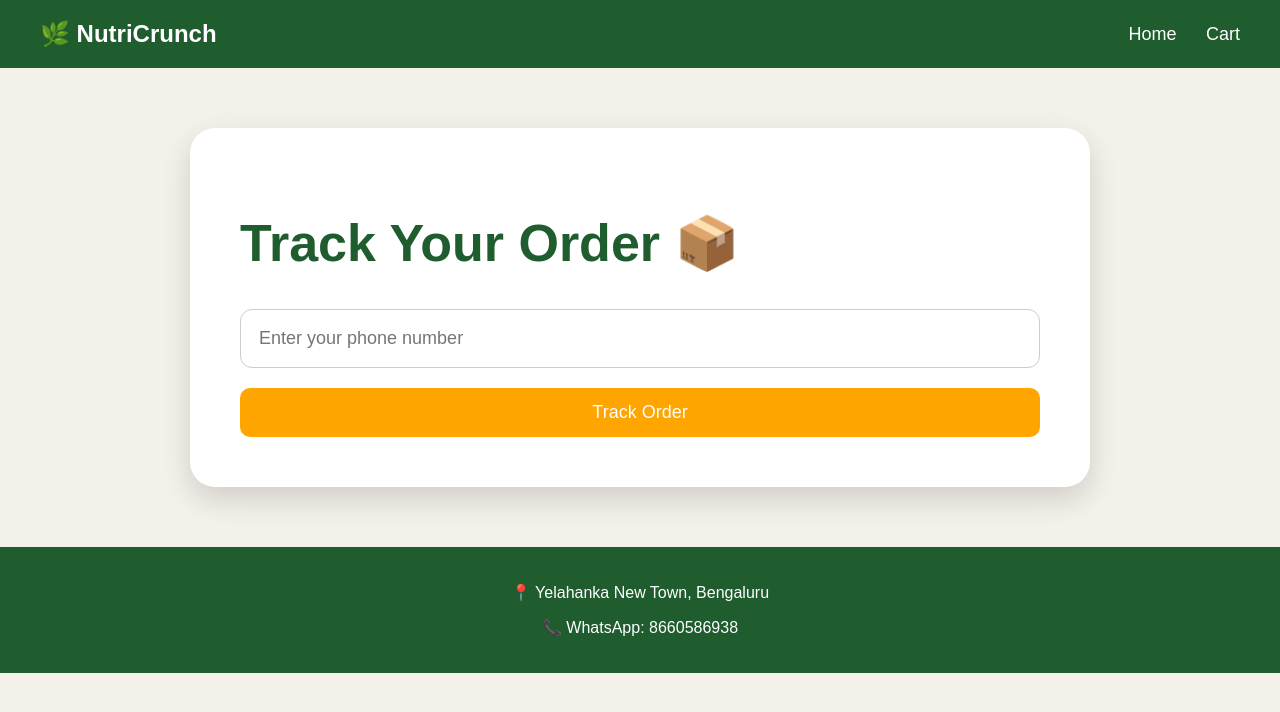
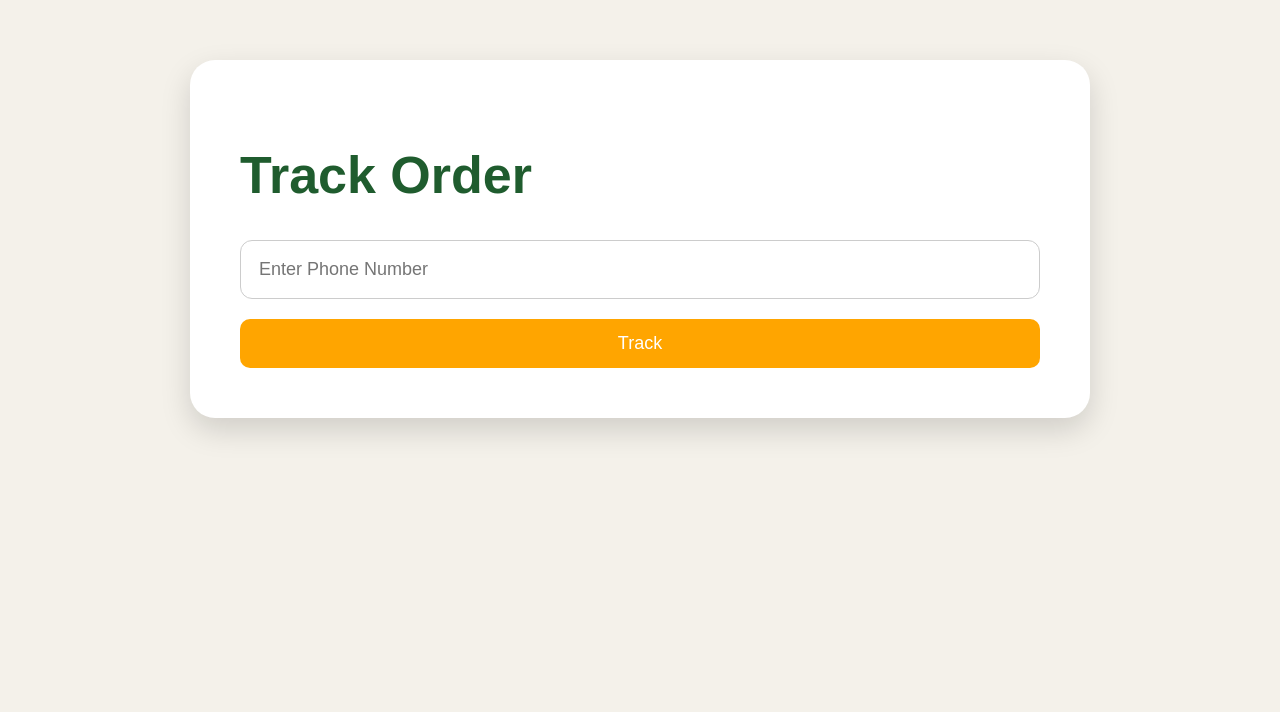
Before and after one commit to Teju-B2003/NutriCrunch, a Flask app: page /track in a window 1280 px wide. Shown: the top 712 px of the page. Run offline with Flask 3, Linux system fonts and the light colour scheme.

Commit message:
Update track.html

```diff
--- a/templates/track.html
+++ b/templates/track.html
@@ -1,77 +1,31 @@
 <!DOCTYPE html>
-<html lang="en">
+<html>
 <head>
-    <meta charset="UTF-8">
-    <meta name="viewport" content="width=device-width, initial-scale=1.0">
-    <title>Track Order | NutriCrunch</title>
+    <title>Track Order</title>
     <link rel="stylesheet" href="{{ url_for('static', filename='css/style.css') }}">
 </head>
 <body>
 
-<header class="navbar">
-    <div class="logo">🌿 NutriCrunch</div>
-    <nav>
-        <a href="/">Home</a>
-        <a href="/checkout">Cart</a>
-    </nav>
-</header>
+<div class="checkout-container">
+    <h1>Track Order</h1>
 
-<div class="checkout-container">
-    <h1>Track Your Order 📦</h1>
-
-    <form method="POST" action="/track_order" class="checkout-form">
-        <input
-            type="text"
-            name="phone"
-            placeholder="Enter your phone number"
-            required
-        >
-        <button type="submit">Track Order</button>
+    <form action="/track_order" method="POST" class="checkout-form">
+        <input name="phone" placeholder="Enter Phone Number" required>
+        <button type="submit">Track</button>
     </form>
 
     {% if orders %}
-        <div class="order-summary">
-            <h2>Your Orders</h2>
+        <h2>Your Orders</h2>
 
-            {% for order in orders %}
-                <div style="background:white; padding:20px; margin-bottom:15px; border-radius:15px; box-shadow:0 3px 10px rgba(0,0,0,0.1);">
-                    <p><strong>Order ID:</strong> {{ order.id }}</p>
-                    <p><strong>Total:</strong> ₹{{ order.total }}</p>
-                    <p><strong>Items:</strong></p>
-                    <pre style="white-space: pre-wrap;">{{ order.items }}</pre>
-
-                    <p>
-                        <strong>Status:</strong>
-
-                        {% if order.status == "Pending" %}
-                            <span style="color:orange;font-weight:bold;">Pending ⏳</span>
-
-                        {% elif order.status == "Confirmed" %}
-                            <span style="color:blue;font-weight:bold;">Confirmed ✅</span>
-
-                        {% elif order.status == "Packed" %}
-                            <span style="color:purple;font-weight:bold;">Packed 📦</span>
-
-                        {% elif order.status == "Shipped" %}
-                            <span style="color:#1f5c2e;font-weight:bold;">Shipped 🚚</span>
-
-                        {% elif order.status == "Delivered" %}
-                            <span style="color:green;font-weight:bold;">Delivered 🎉</span>
-
-                        {% else %}
-                            <span>{{ order.status }}</span>
-                        {% endif %}
-                    </p>
-                </div>
-            {% endfor %}
+        {% for order in orders %}
+        <div class="dashboard-card">
+            <p><b>Order ID:</b> {{ order.id }}</p>
+            <p><b>Status:</b> {{ order.status }}</p>
+            <p><b>Total:</b> ₹{{ order.total }}</p>
         </div>
+        {% endfor %}
     {% endif %}
 </div>
 
-<footer>
-    <p>📍 Yelahanka New Town, Bengaluru</p>
-    <p>📞 WhatsApp: 8660586938</p>
-</footer>
-
 </body>
 </html>
```
